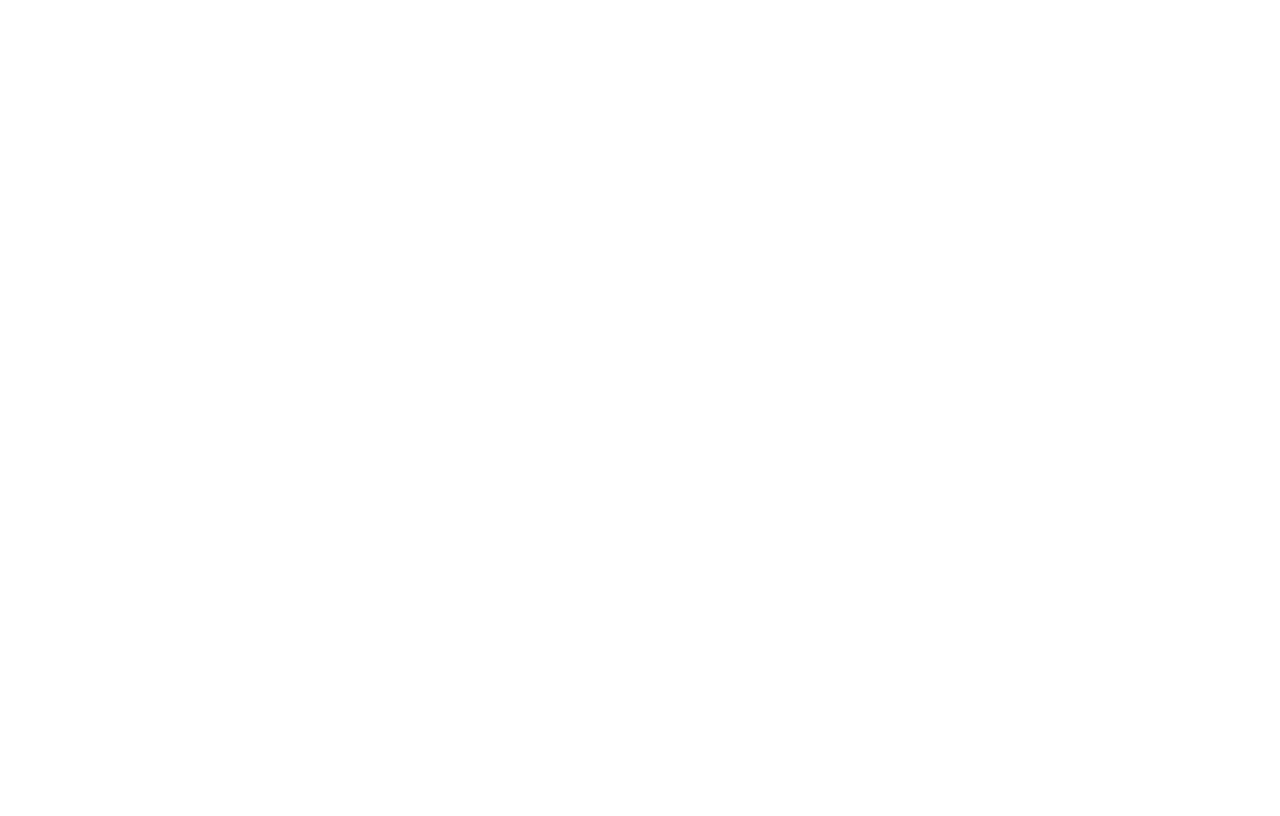
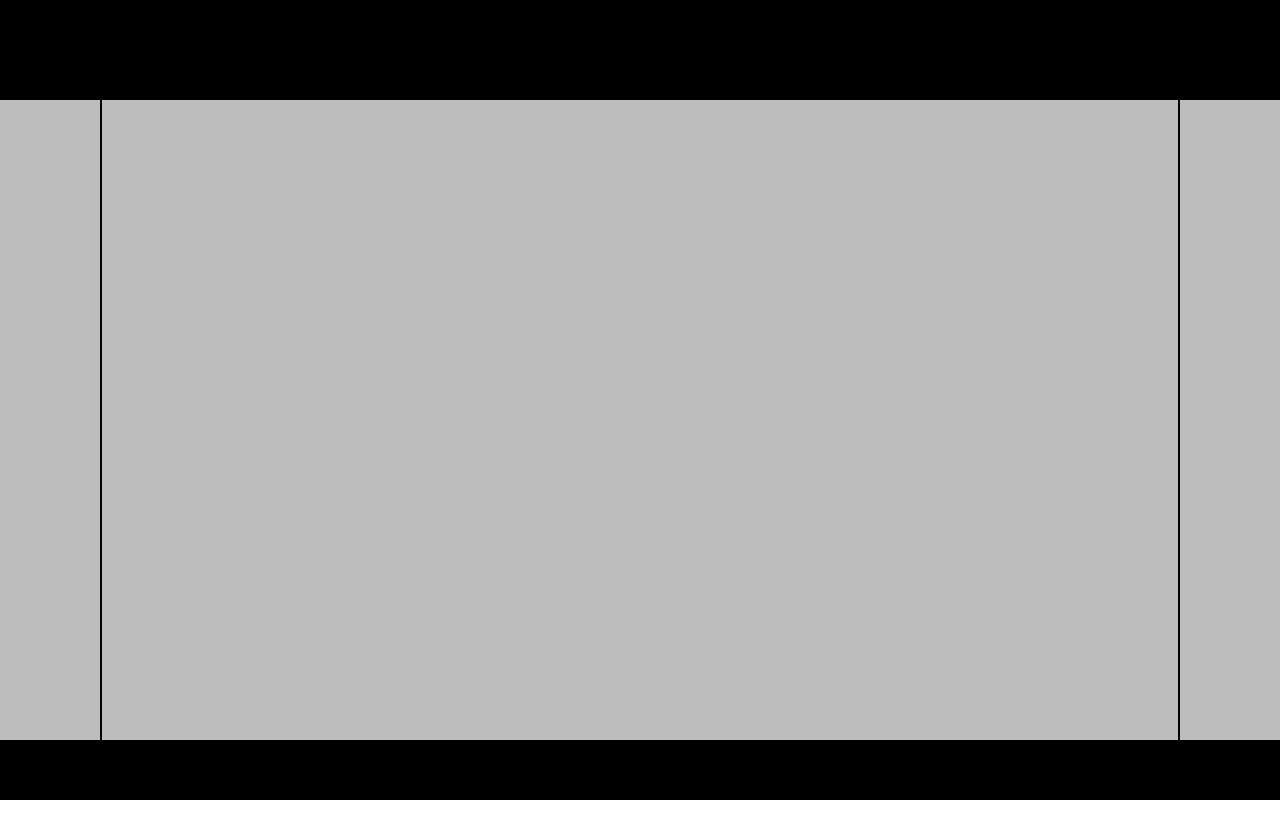
Before and after one commit to dstock3/blog-front, a React (Create React App) app: page / in a window 1280 px wide. Built offline with nearby package versions, Linux system fonts and the light colour scheme.

Commit message:
added basic css scaffolding for home page.

```diff
--- a/src/App.css
+++ b/src/App.css
@@ -1,11 +1,30 @@
 body {
-  width: 100vw;
-  min-height: 100vh;
-
+  margin: 0;
 }
 
 .App {
-  width: 100%;
+  display: flex;
+  flex-direction: column;
+  justify-content: space-between;
+  background-color: rgb(189, 189, 189);
+  width: 100vw;
+  height: 100vh;
+}
+
+header {
+  height: 125px;
+  background-color: black;
+}
+
+main {
+  display: flex;
+  margin-inline: 100px;
+  border-left: 2px solid black;
+  border-right: 2px solid black;
   height: 100%;
-  background-color: bisque;
 }
+
+footer {
+  height: 75px;
+  background-color: black;
+}
```
